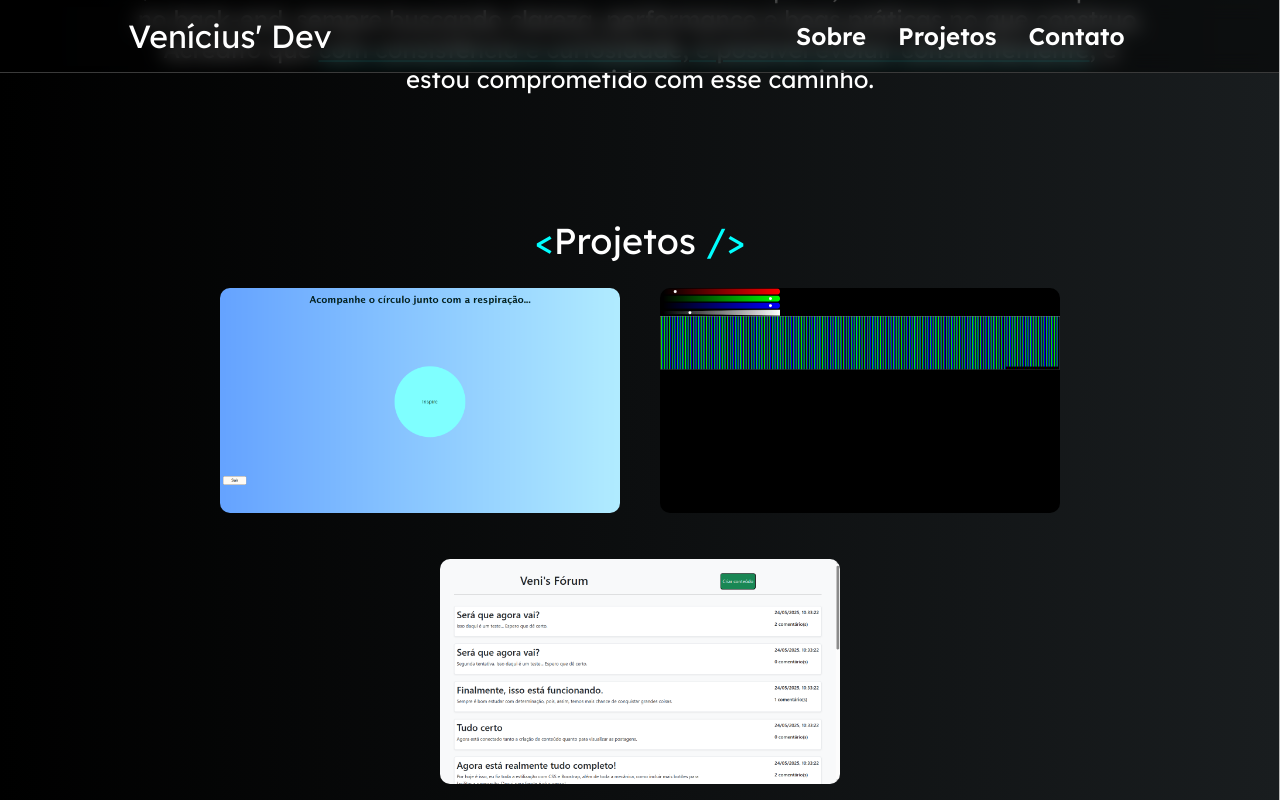
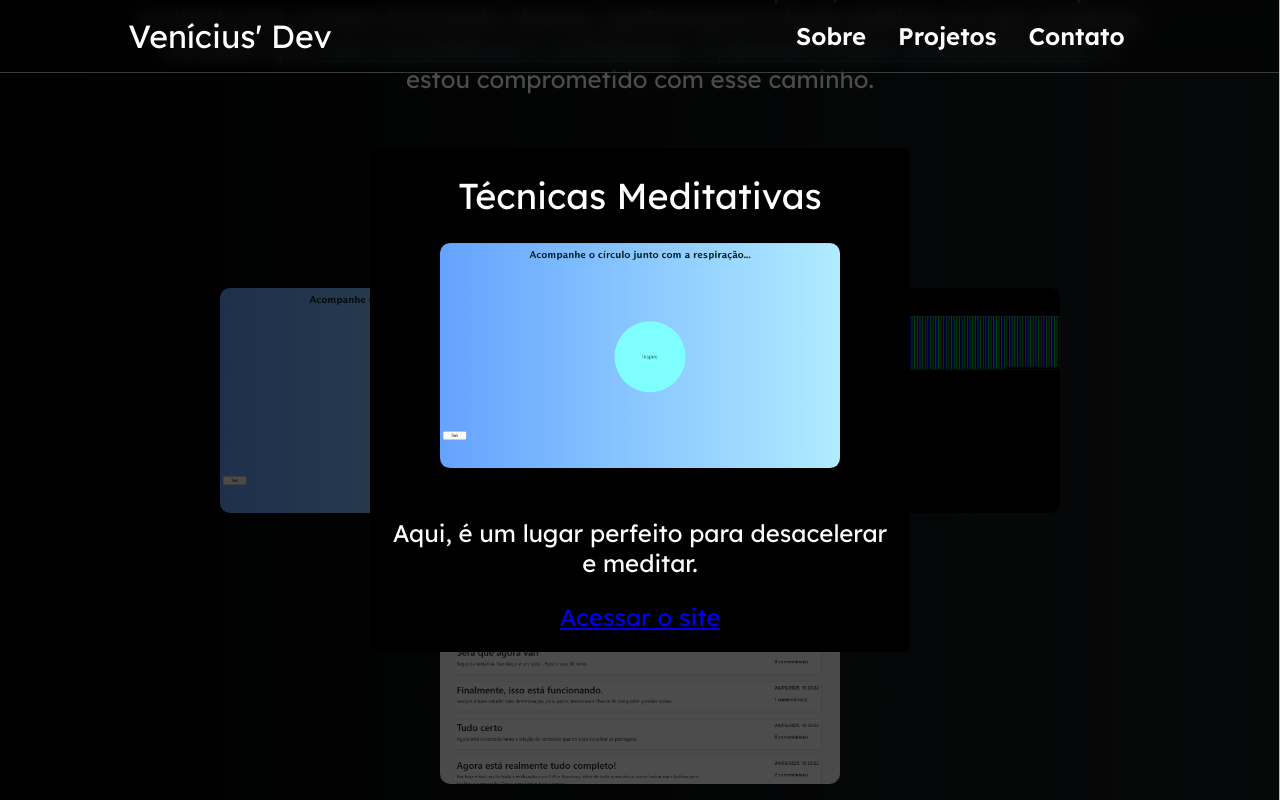
Before and after one commit to venicius8/portfolio, a React (Vite) app: page / in a window 1280 px wide. Both pictures are taken after a click on the picture 420 px from the left and 1733 px from the top of the page. Shown: the part 1333-2133 px from the top of the page. Built offline with nearby package versions, Linux system fonts and the light colour scheme.

Commit message:
feat: adicionar info aos projetos

```diff
--- a/src/App.jsx
+++ b/src/App.jsx
@@ -54,19 +54,24 @@ function App() {
         </h1>
 
         <Project
-          srcImg={project01}
-          altImg={"Técnicas Meditativas"}
-          projectLink={"https://tecnicasmeditativas.netlify.app"}
+          title={"Técnicas Meditativas"}
+          img={project01}
+          text={"Aqui, é um lugar perfeito para desacelerar e meditar."}
+          link={"https://tecnicasmeditativas.netlify.app"}
         />
         <Project
-          srcImg={project02}
-          altImg={"Manipulador RGB"}
-          projectLink={"https://manipuladorrgb.netlify.app"}
+          title={"Manipulador RGB"}
+          img={project02}
+          text={"Um sistema que simula as cores dos pixels."}
+          link={"https://manipuladorrgb.netlify.app"}
         />
         <Project
-          srcImg={project03}
-          altImg={"Veni's Fórum"}
-          projectLink={"https://github.com/venicius8/venis-forum"}
+          title={"Veni's Fórum"}
+          img={project03}
+          text={
+            "Como o projeto não está no deploy, o link leva ao reposítorio onde ele está."
+          }
+          link={"https://github.com/venicius8/venis-forum"}
         />
       </section>
 
--- a/src/App.module.css
+++ b/src/App.module.css
@@ -242,23 +242,46 @@ aside.active {
   transition: 0.3s;
 }
 
-.projects div {
+.projects > div {
   display: inline-block;
   position: relative;
 }
 
-.projects div:hover::after {
-  content: "Ver site";
+.projects > div:hover::after {
+  content: "Ver projeto";
   pointer-events: none;
   position: absolute;
   bottom: 50%;
   left: 10%;
 }
 
-.projects img:hover {
+.projects > img:hover {
   opacity: 0.5;
   filter: blur(1px);
   transform: translateY(-2px);
+}
+
+.projectInfo {
+  background-color: black;
+  z-index: 990;
+  position: fixed;
+  top: 50%;
+  left: 50%;
+  transform: translate(-50%, -50%);
+  padding: 20px;
+  border-radius: 10px;
+  text-align: center;
+  max-width: 500px;
+}
+
+.projectOverlay {
+  position: fixed;
+  top: 0;
+  left: 0;
+  width: 100%;
+  height: 100%;
+  background-color: rgba(0, 0, 0, 0.7);
+  z-index: 980;
 }
 
 /* Contact section */
--- a/src/components/Project.jsx
+++ b/src/components/Project.jsx
@@ -1,13 +1,28 @@
-function Project({ srcImg, altImg, projectLink }) {
+import ProjectInfo from "./ProjectInfo.jsx";
+import { useState } from "react";
+import Styles from "../App.module.css";
+
+function Project({ title, img, text, link }) {
+  const [projectInfo, setProjectInfo] = useState(false);
+
   return (
     <div>
       <img
-        onClick={() =>
-          window.open(projectLink, "_blank", "noopener,noreferrer")
-        }
-        src={srcImg}
-        alt={altImg}
+        onClick={() => {
+          setProjectInfo(!projectInfo);
+        }}
+        src={img}
+        alt={`Uma imagem do projeto ${title}`}
       />
+      {projectInfo && (
+        <>
+          <div
+            className={Styles.projectOverlay}
+            onClick={() => setProjectInfo(false)}
+          ></div>
+          <ProjectInfo title={title} img={img} text={text} link={link} />
+        </>
+      )}
     </div>
   );
 }
--- /dev/null
+++ b/src/components/ProjectInfo.jsx
@@ -0,0 +1,16 @@
+import Styles from "../App.module.css";
+
+function ProjectInfo({ title, img, text, link }) {
+  return (
+    <div className={Styles.projectInfo}>
+      <h1>{title}</h1>
+      <img src={img} alt={`Imagem do projeto ${title}`} />
+      <p>{text}</p>
+      <a href={link} target="_blank" rel="noopener noreferrer">
+        Acessar o site
+      </a>
+    </div>
+  );
+}
+
+export default ProjectInfo;
```
